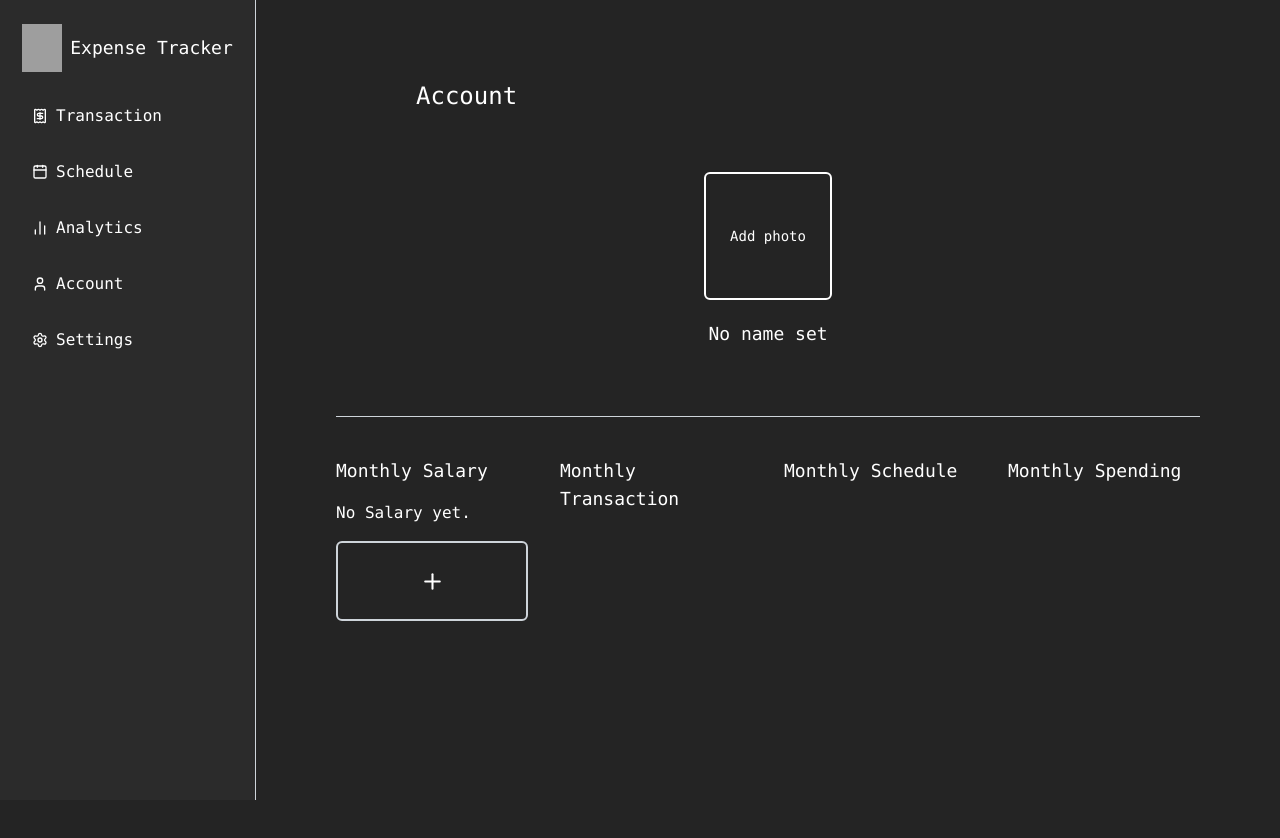
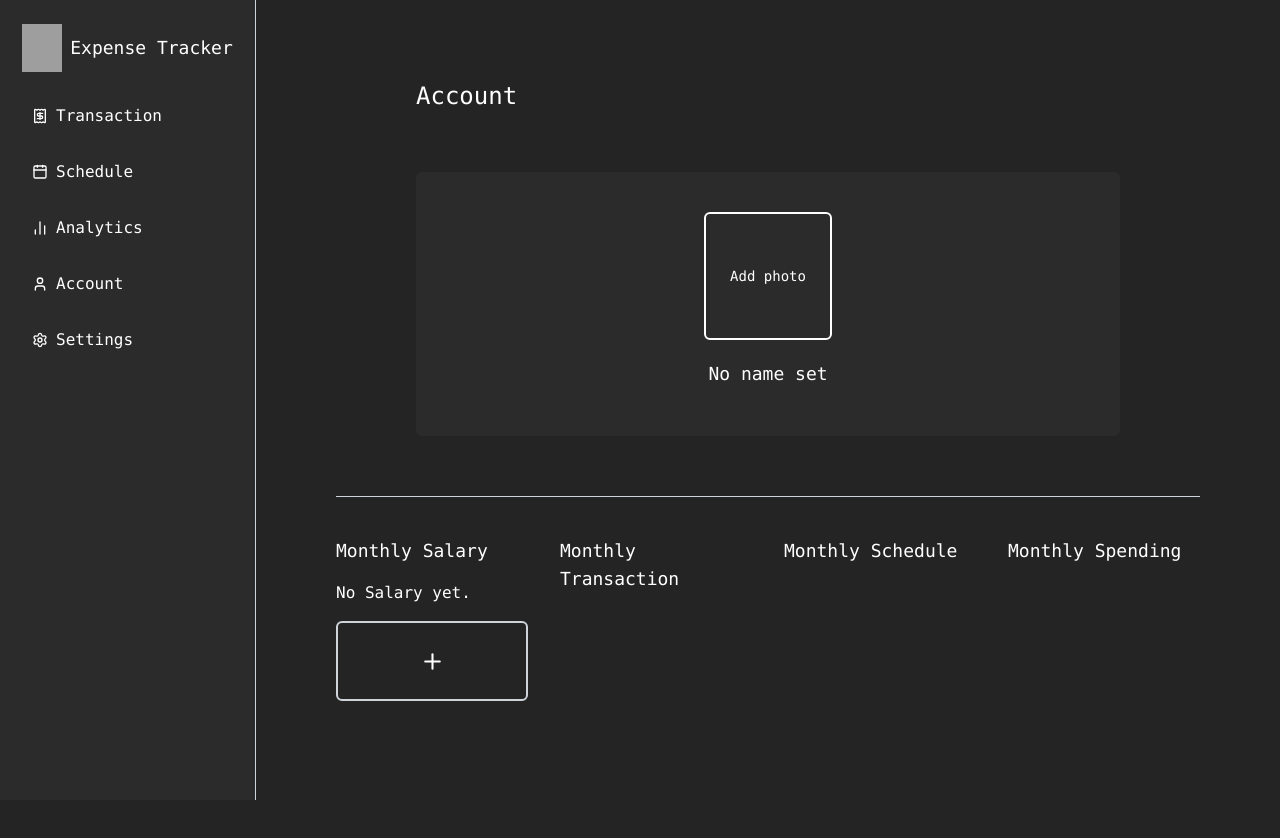
Before and after one commit to Ein-shen/Finance_tracker, a React (Vite) app in the folder client/: page /dashboard/account in a window 1280 px wide. Shown: the top 838 px of the page. Before the commit the page ends 800 px from the top, so only its background shows below. Built offline with nearby package versions, Linux system fonts and the light colour scheme; no server answers; grey boxes are pictures that could not be loaded.

Commit message:
added changes in the index

```diff
--- a/client/src/pages/user/Account.jsx
+++ b/client/src/pages/user/Account.jsx
@@ -103,12 +103,16 @@ export const Account = () => {
       : photoUrl
 
   return (
-    <div className="w-full">
+    <div className="h-screen w-full">
       <div className="w-full flex flex-row justify-between items-center px-4 sm:px-8 md:px-12 lg:px-20 gap-4">
         <h1 className="font-mono text-lg sm:text-2xl theme-text">Account</h1>
       </div>
 
-      <div className="flex flex-col items-center pt-15">
+      <div className="w-full flex flex-col items-center pt-15 px-20">
+
+        <div className='w-full theme-card flex flex-col items rounded-md flex  items-center py-10'>
+
+
             <label className="relative flex items-center justify-center border-2 rounded-md h-32 w-32 cursor-pointer overflow-hidden">
               {resolvedPhotoUrl ? (
                 <img
@@ -145,6 +149,7 @@ export const Account = () => {
               {loadingProfile ? '...' : email}
             </h1>
           </div>
+        </div>
 
       <div className="theme-bg border-b theme-border pt-15" />
 
--- a/client/src/pages/user/index.jsx
+++ b/client/src/pages/user/index.jsx
@@ -4,8 +4,8 @@ import { MInusSalary } from "./singlepurpose/MInusSalary"
 
 export const Index = () => {
   return (
-    <div className="text-white px-4 sm:px-6 md:px-10">
-      <h1 className="text-xl sm:text-2xl font-semibold">Here's your financial overview.</h1>
+    <div className=" px-4 sm:px-6 md:px-10">
+      <h1 className="text-xl sm:text-2xl text-theme font-semibold">Financial overview.</h1>
 
       <div className="grid grid-cols-1 sm:grid-cols-2 lg:grid-cols-3 gap-6 sm:gap-8 mt-6 pt-10 sm:pt-20">
         <AmountSalary />
```
Also changed, not shown: 2 other files (tests, documents, lock files or other folders). Lines whose indentation alone changed are shown as unchanged.
